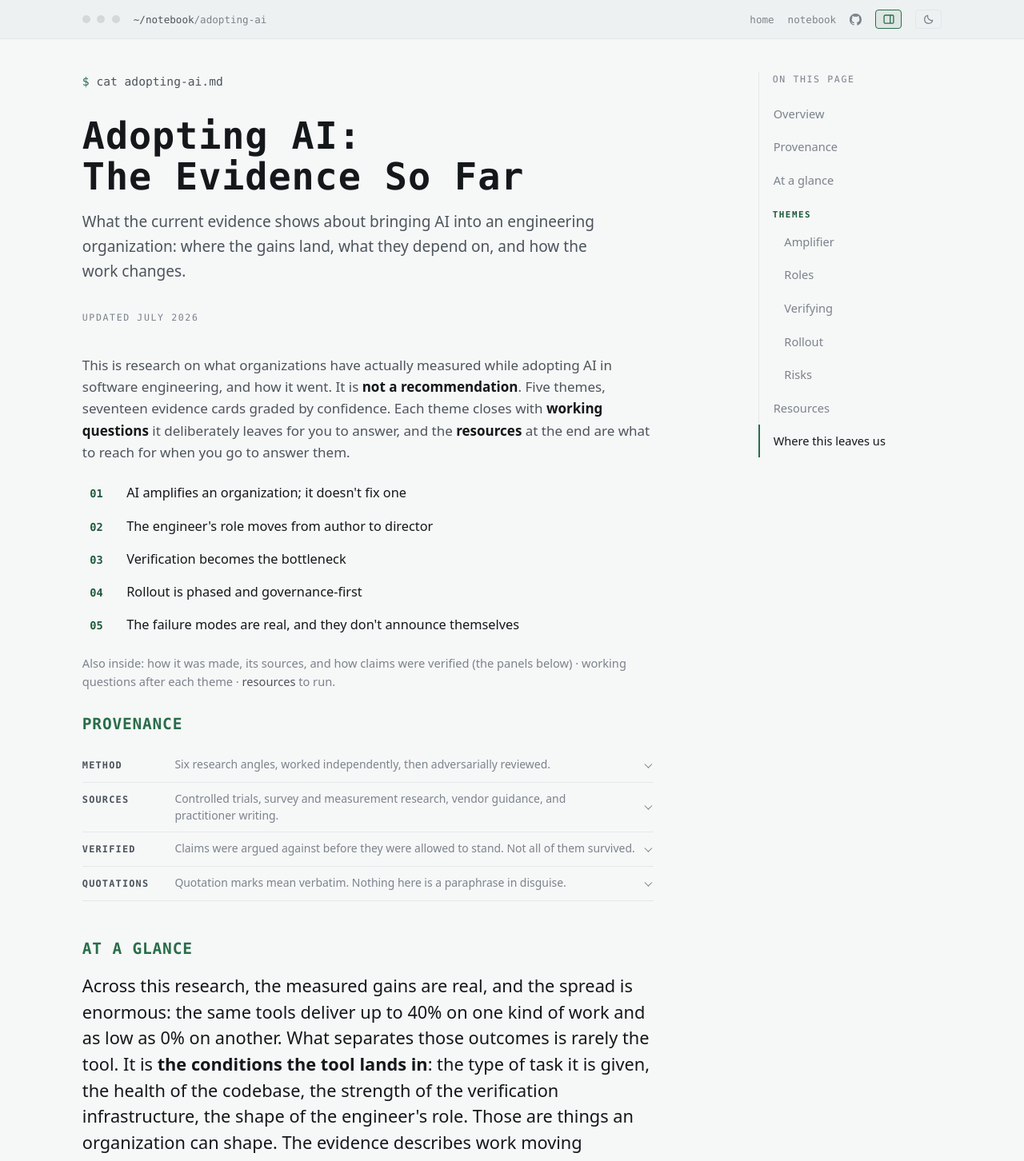
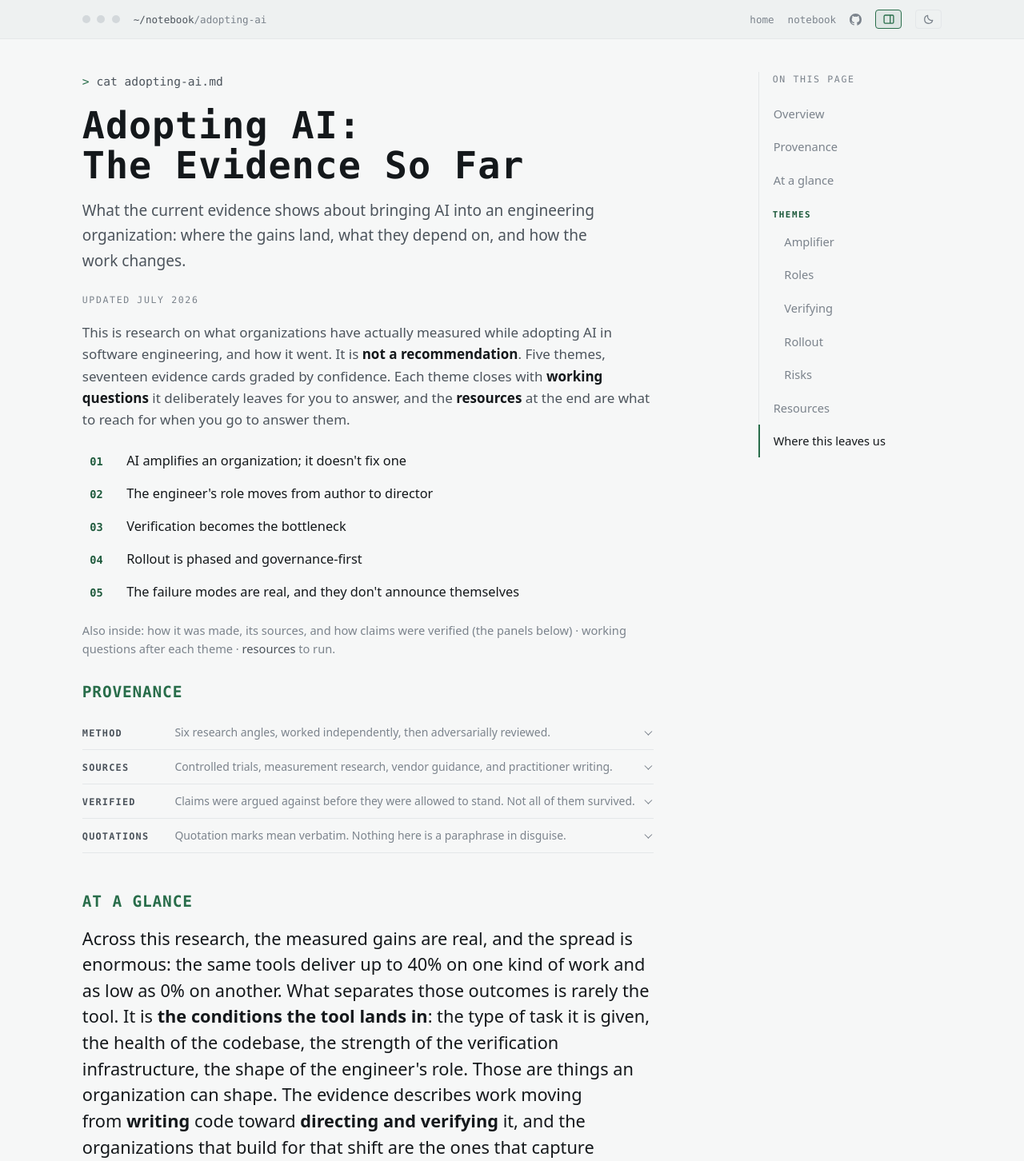
Before and after one commit to niftymonkey/niftymonkey.dev, a Next.js app: page /notebook/adopting-ai in a window 1280 px wide. Shown: the top 1452 px of the page at 80% size. Built offline with nearby package versions, Linux system fonts and the light colour scheme.

Commit message:
feat: refine the adopting-ai dossier top matter and contents rail

```diff
--- a/app/notebook/[slug]/page.tsx
+++ b/app/notebook/[slug]/page.tsx
@@ -79,7 +79,7 @@ export default async function Entry({ params }: { params: Promise<{ slug: string
 
       <div className="nb-entry-shell">
         <div className="nb-entry-column">
-          <span id="top" aria-hidden="true" />
+          <span id="overview" aria-hidden="true" style={{ scrollMarginTop: '50vh' }} />
           <p className="nb-prompt nb-prompt--shell">
             cat {entry.slug}.md
             <span className="nb-caret" />
--- a/app/styles/entry.css
+++ b/app/styles/entry.css
@@ -76,7 +76,7 @@
       line-height: 1.08; letter-spacing: -.01em; margin: 0 0 .9rem; text-wrap: balance; color: var(--ink);
     }
     h1 .h1-tail { display: block; }
-    .dek { font-size: 1.12rem; color: var(--ink-soft); margin: 0 0 1.5rem; max-width: 40rem; text-wrap: pretty; }
+    .dek { font-size: 1.12rem; color: var(--ink-soft); margin: 0 0 1rem; max-width: 40rem; text-wrap: pretty; }
     .stamp {
       display: inline-block; font-family: var(--mono); font-size: .68rem;
       letter-spacing: .08em; text-transform: uppercase; color: var(--ink-faint);
@@ -456,7 +456,7 @@
   background: none;
   border: none;
   padding: 0;
-  margin: 0 0 0.9rem;
+  margin: 0 0 0.5rem;
 }
 
 /* The dossier set its own reading measures for a standalone 50rem page: the
@@ -506,13 +506,13 @@
   color: var(--accent); font-weight: 600; margin: 2.4rem 0 .8rem;
 }
 .nb-entry .glance, .nb-entry .provenance { scroll-margin-top: 3.5rem; }
-.nb-entry .theme__q ul, .nb-entry .prov ul { list-style: disc; padding-left: 1.15rem; margin: .5rem 0; }
-.nb-entry .theme__q li, .nb-entry .prov li { margin: .35rem 0; }
+.nb-entry .theme__q ul { list-style: disc; padding-left: 1.15rem; margin: .5rem 0; }
+.nb-entry .theme__q li { margin: .35rem 0; }
 .nb-entry .provenance { border-top: 0; padding-top: 0; margin-top: 1.6rem; }
 
 /* Opening summary: the reader's map */
 .nb-entry .guide {
-  margin: 1.2rem 0 0;
+  margin: 0.5rem 0 0;
   scroll-margin-top: 3.5rem;
 }
 .nb-entry .guide__label {
@@ -533,11 +533,6 @@
 .nb-entry .guide__also a { color: var(--ink-soft); }
 
 /* One-line signpost under each theme title */
-.nb-entry .theme__signpost {
-  font-size: .96rem; line-height: 1.45; color: var(--ink);
-  margin: 0 0 .8rem; padding-left: .8rem; border-left: 2px solid var(--accent);
-}
-
 /* Closing recap */
 .nb-entry .recap {
   background: var(--surface-2); border: 1px solid var(--line);
--- a/app/styles/pages.css
+++ b/app/styles/pages.css
@@ -290,11 +290,11 @@
 
 .nb-prompt--shell {
   color: var(--text-soft);
-  margin-bottom: var(--space-6);
+  margin-bottom: var(--space-4);
 }
 
 .nb-prompt--shell::before {
-  content: '$ ';
+  content: '> ';
 }
 
 .nb-related {
--- a/components/notebook/EntryContents.tsx
+++ b/components/notebook/EntryContents.tsx
@@ -43,10 +43,10 @@ function buildRows(links: ContentsLink[]): ContentsRow[] {
  * nav he published with the entry, so the notebook never renames his sections.
  */
 export function EntryContents({ links }: { links: ContentsLink[] }) {
-  const [active, setActive] = useState('top');
+  const [active, setActive] = useState('overview');
 
   useEffect(() => {
-    const ids = ['top', ...links.map((link) => link.href.slice(1))];
+    const ids = ['overview', ...links.map((link) => link.href.slice(1))];
 
     // The active row is the last section whose heading has scrolled up to a line
     // just below the sticky bar. Unlike a thin mid-viewport intersection band,
@@ -56,7 +56,7 @@ export function EntryContents({ links }: { links: ContentsLink[] }) {
     const update = () => {
       frame = 0;
       const line = 130;
-      let current = 'top';
+      let current = 'overview';
       for (const id of ids) {
         const el = document.getElementById(id);
         if (el && el.getBoundingClientRect().top <= line) current = id;
--- a/content/notebook/adopting-ai/body.html
+++ b/content/notebook/adopting-ai/body.html
@@ -30,7 +30,7 @@
         <p>Independent search agents worked each angle. A separate pass then took the opposite side, going back over every finding to look for reasons it was wrong.</p>
       </details>
       <details class="prov">
-        <summary><span class="prov__lbl">Sources</span><span class="prov__gist">Controlled trials, survey and measurement research, vendor guidance, and practitioner writing.</span></summary>
+        <summary><span class="prov__lbl">Sources</span><span class="prov__gist">Controlled trials, measurement research, vendor guidance, and practitioner writing.</span></summary>
         <p>Four kinds of source, and they are not equally independent:</p>
         <ul>
           <li><b>Controlled trials.</b> Anthropic's randomized trial on what AI assistance does to coding skill, and METR's randomized trial on experienced open-source developers.</li>
@@ -112,7 +112,7 @@
   <nav class="toc" aria-label="Sections">
     <div class="toc__inner">
       <span class="toc__brand">Themes</span>
-      <a href="#top">Overview</a>
+      <a href="#overview">Overview</a>
       <a href="#provenance">Provenance</a>
       <a href="#glance">At a glance</a>
       <a href="#amplifier">Amplifier</a>
@@ -133,7 +133,6 @@
     <!-- THEME 1 -->
     <section class="theme" id="amplifier">
       <h2 class="theme__title">AI amplifies an organization; it doesn't fix one</h2>
-      <p class="theme__signpost">Fundamentals decide the payoff: AI multiplies a healthy organization and a struggling one alike.</p>
       <p class="theme__intro">AI raises the ceiling for teams with their fundamentals in order and lowers the floor for teams without them. Where the control systems arrived after the acceleration rather than before it, the measured result was instability rather than throughput (<a href="#e2">E2</a>).</p>
 
       <article class="card" id="e1">
@@ -187,7 +186,6 @@
     <!-- THEME 2 -->
     <section class="theme" id="roles">
       <h2 class="theme__title">The engineer's role moves from author to director</h2>
-      <p class="theme__signpost">The scarce skill becomes judgment and direction, not typing speed.</p>
       <p class="theme__intro">This is where the tester analogy earns its keep: the mechanical work gets absorbed and the role relocates "up" to judgment, direction, and quality ownership. Skill doesn't become obsolete: it moves. What the organization has to build so that direction is possible is <a href="#verifying">Theme 03</a>'s subject; this theme is about the person.</p>
 
       <article class="card" id="e4">
@@ -239,7 +237,6 @@
     <!-- THEME 3 -->
     <section class="theme" id="verifying">
       <h2 class="theme__title">Verification becomes the bottleneck</h2>
-      <p class="theme__signpost">Generation outruns checking, so checking is where the queue forms.</p>
       <p class="theme__intro">AI generates faster than a team can check, so checking becomes the constraint, and the rest of the software development lifecycle (SDLC) adapts around it. The vendor guidance in this theme converges on making the loop close automatically; the measured wins in it landed where the loop already closed.</p>
 
       <article class="card" id="e7">
@@ -303,7 +300,6 @@
     <!-- THEME 4 -->
     <section class="theme" id="rollout">
       <h2 class="theme__title">Rollout is phased and governance-first</h2>
-      <p class="theme__signpost">Approval and control systems come before the pilot, and the pilot before scale.</p>
       <p class="theme__intro"><a href="#amplifier">Theme 01</a> found that the control systems have to be in place before the acceleration. This is what that order looked like when real organizations ran it. Every vendor and analyst playbook read for this dossier leads with organizational and governance work, then a small pilot, then expansion, rather than a technical big-bang, and the adopters who published their rollouts did the same. The shape matches the one organizations used for CI/CD, Git, and test automation, though no source here draws that comparison: it is the dossier's.</p>
 
       <article class="card" id="e11">
@@ -357,7 +353,6 @@
     <!-- THEME 5 -->
     <section class="theme" id="risks">
       <h2 class="theme__title">The failure modes are real, and they don't announce themselves</h2>
-      <p class="theme__signpost">Skill that never forms, duplication, and false confidence all hide from the people inside them.</p>
       <p class="theme__intro">New skill quietly fails to form, the gains are smaller than they feel, duplication accumulates without anyone noticing, and in every case the people involved reported that things were going well. None of these show up from the inside, which is the whole argument for measuring rather than assuming. (Where the gains do land is <a href="#verifying">Theme 03</a>.)</p>
 
       <article class="card" id="e14">
@@ -426,7 +421,6 @@
 
     <!-- RESOURCES -->
     <section class="theme" id="resources">
-      <p class="theme__num">What to reach for</p>
       <h2 class="theme__title">Resources</h2>
       <p class="theme__intro">Each card above links its own source. These are the things a team reaches for after the working questions: artifacts it can actually run, and a short list worth reading in full. Everything here was fetched and checked. Where something is gated, or assumes a particular vendor's tools, it says so.</p>
 
```
